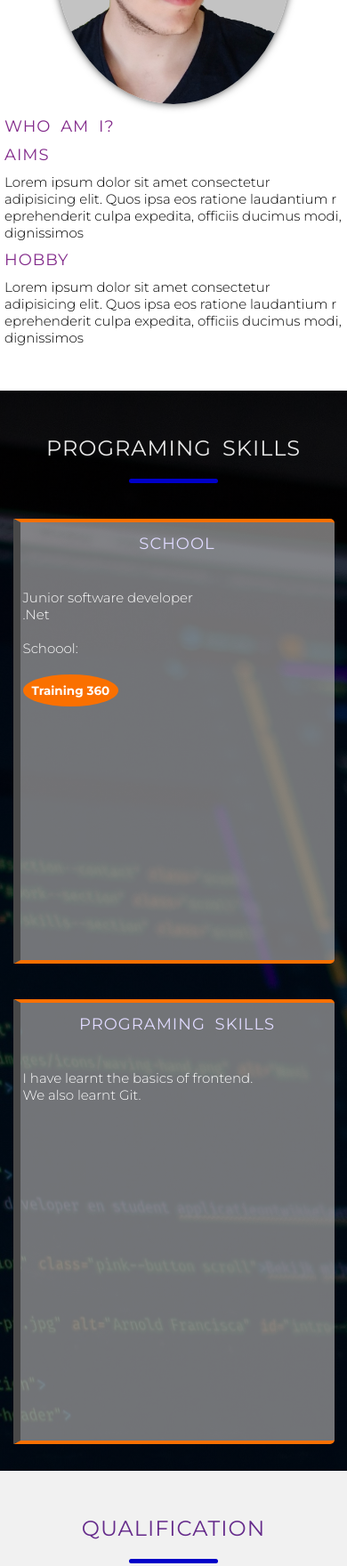
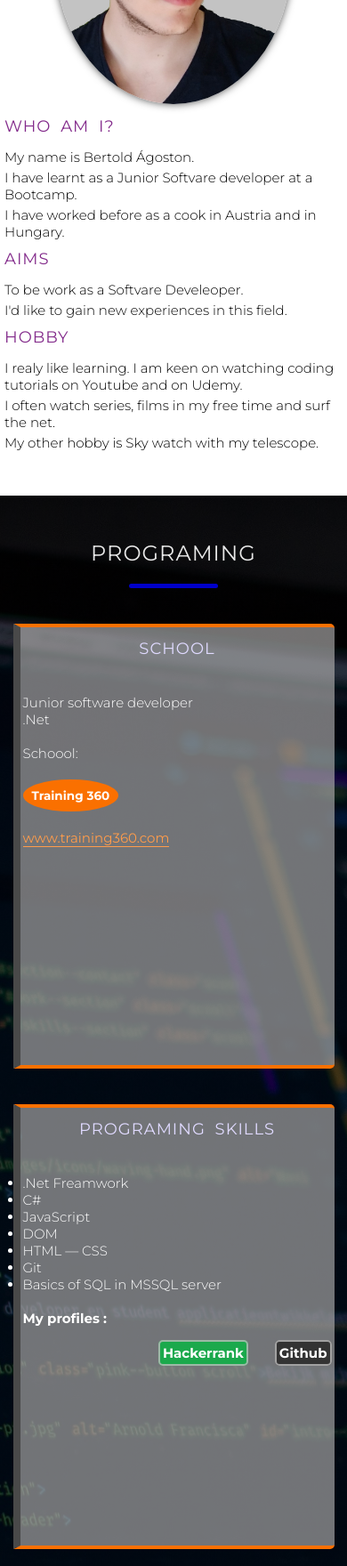
Before and after one commit to Berti222/own_projects, a plain HTML site: page portfolio/index.html in a window 390 px wide. Shown: the part 1180-2940 px from the top of the page at 89% size. Drawn offline with nearby package versions, Linux system fonts and the light colour scheme.

Commit message:
feat: portfolio website - filled with contant

```diff
--- a/portfolio/css/queries.css
+++ b/portfolio/css/queries.css
@@ -16,7 +16,7 @@
     }
 }
 
-@media only screen and (max-width: 1025px){
+@media only screen and (max-width: 1024px){
     .span-1-of-2 {
         padding: 0 10px;
     }
@@ -32,7 +32,34 @@
         padding: 20px;
         width: 100%;
         max-width: 450px;
-        height: 450px;
+        height: 400px;
+    }
+
+    .programing-divs a:link,
+    .programing-divs a:visited,
+    .programing-divs a:active,
+    .programing-divs a:hover{
+        color: rgb(255, 156, 75);
+        border-bottom: 1px solid rgb(255, 156, 75);
+    }
+    .github a:link,
+    .github a:visited,
+    .github a:hover,
+    .github a:active {
+        color:#fff;
+        font-weight: 600;
+        background-color: #333;
+        border: 2px solid rgba(189, 189, 189, 0.8);
+    }
+
+    .hackerrank a:link,
+    .hackerrank a:visited,
+    .hackerrank a:hover,
+    .hackerrank a:active{
+        color: #fff;
+        font-weight: 600;
+        background-color: #1ba94c;
+        border: 2px solid rgba(189, 189, 189, 0.8);
     }
 
     /* nav links   -------------- */
@@ -65,9 +92,12 @@
 @media only screen and (max-width: 860px){
 
     /*  Programing section --- */
+    .main-nav{
+        font-size: 90%;
+    }
 
     .programing-divs {
-        height: 500px;
+        height: 400px;
     }
 }
 
@@ -137,6 +167,7 @@
         display: none;
     }
     .main-nav {
+        font-size: 100%;
         float: none;
         list-style: none;
         margin-top: 20px;
@@ -164,7 +195,7 @@
         margin: 20px auto;
         padding: 20px;
         width: 430px;
-        height: 450px;
+        height: 350px;
     }
 
      /*  Education ---  */
@@ -189,10 +220,6 @@
         position: relative;
     }
     .working img{
-        /* width: 50%;
-        margin-top: 10px;
-        margin-bottom: 10px;
-        align-content: center; */
         display: none;
     }
 
--- a/portfolio/css/style.css
+++ b/portfolio/css/style.css
@@ -129,10 +129,6 @@ section {
     position: relative;
 }
 
-/* .experiences-section {
-    margin-top: 50px;
-} */
-
 /*-------------  Links --------------*/
 a:link,
 a:visited {
@@ -191,7 +187,6 @@ nav a .la {
     top: 0;
     left: 0;
     width: 100%;
-    /* background-color: rgba(0, 122, 204, 0.96); */
     background-image: linear-gradient(to right, rgba(0, 122, 204, 0.96), rgba(115, 199, 255, 0.96));
     box-shadow: 0 1px 2px rgb(173, 173, 173);
     z-index: 100;
@@ -258,6 +253,10 @@ nav a .la {
     margin-top: 130px;
 }
 
+.about-me-content p{
+    padding-top: 4px;
+}
+
 /* Education section*/
 
 .edu-ul{
@@ -312,14 +311,8 @@ nav a .la {
     background-color: rgb(120, 51, 167);
     color: #fff;
 }
+
 /*-------- Working Section  -----------*/
-
-/* .experiences-section>div {
-    border-left: 8px solid rgb(120, 51, 167);
-    border-right: 8px solid rgb(120, 51, 167);
-    border-radius: 150px;
-    margin-left: 40px;
-}*/
 
 .working img{
     width: 85%;
@@ -334,13 +327,6 @@ nav a .la {
 
 .working ul li {
     position: relative;
-    /* background-color: rgba(175, 174, 174,0.6);
-    padding: 10px;
-    border-radius: 5px;
-    border-top: 13px solid #ff3a2c;
-    width: 400px;
-    margin-top: 20px;
-    color: red; */
 }
 .working ul li i {
     position: absolute;
@@ -385,9 +371,6 @@ nav a .la {
     width: 100%;
 }
 
-/* .training360 {
-    text-align: center;
-} */
 .training360 p {
     display: inline-block;
     color: #fff;
@@ -410,6 +393,61 @@ nav a .la {
     border-bottom: 4px solid rgb(250, 112, 0);
 }
 
+.programing-divs a:visited,
+.programing-divs a:link{
+    text-decoration: none;
+    color: rgb(189, 189, 189);
+    font-weight: 400;
+    border-bottom: 1px solid transparent;
+    transition: color 0.3s, border-bottom 0.3s;
+}
+
+.programing-divs a:active,
+.programing-divs a:hover{
+    color: rgb(255, 156, 75);
+    border-bottom: 1px solid rgb(255, 156, 75);
+}
+
+
+/* My profiles   ------------*/
+
+.my-profiles h4 {
+    margin-bottom: 20px;
+}
+
+.my-profiles ul {
+    list-style-type: none;
+}
+
+.my-profiles ul li{
+    float: right;
+    margin-left: 30px;
+}
+
+.github a:link,
+.github a:visited,
+.hackerrank a:link,
+.hackerrank a:visited{
+    border: 2px solid rgb(189, 189, 189);
+    padding: 3px;
+    border-radius: 5px;
+    background-color: none;
+    transition: border 0.3s, background-color 0.3s, color 0.3s;
+}
+
+.github a:active,
+.github a:hover{
+    color:#fff;
+    background-color: #333;
+    border: 2px solid #333;
+}
+
+.hackerrank a:active,
+.hackerrank a:hover {
+    color: #fff;
+    background-color: #1ba94c;
+    border: 2px solid #1ba94c;
+}
 /*-------------   Footer Section  ----------------*/
 
 footer {
--- a/portfolio/index.html
+++ b/portfolio/index.html
@@ -29,7 +29,7 @@
                 <ul class="main-nav">
                     <li><i class="la la-user-circle"></i></li>
                     <li><a href="#about-me">About Me</a></li>
-                    <li><a href="#skills">Skills</a></li>
+                    <li><a href="#programing">Programing</a></li>
                     <li><a href="#qualifications">Qualification</a></li>
                     <li><a href="#experiences">Previous Experiences</a></li>
                 </ul>
@@ -48,31 +48,31 @@
             <div class="col span-1-of-2 profile-picture-div">
                 <img src="img/profile-picture2.jpg" alt="Profile picture" class="profile-picture">
             </div>
-            <div class="col span-1-of-2">
-                <h3>Who am I?</h3>
-
-
-                </ul>
+            <div class="col span-1-of-2 about-me-content">
+                <div>
+                    <h3>Who am I?</h3>
+                    <p>My name is Bertold Ágoston.</p>
+                    <p>I have learnt as a Junior Softvare developer at a Bootcamp.</p>
+                    <p>I have worked before as a cook in Austria and in Hungary.</p>
+                </div>
                 <div>
                     <h3>Aims</h3>
-                    <p>Lorem ipsum dolor sit amet
-                        consectetur adipisicing elit. Quos ipsa eos ratione laudantium r
-                        eprehenderit culpa expedita, officiis ducimus modi, dignissimos</p>
+                    <p>To be work as a Softvare Develeoper.</p>
+                    <p>I'd like to gain new experiences in this field.</p>
 
                 </div>
                 <div>
                     <h3>Hobby</h3>
-                    <p>Lorem ipsum dolor sit amet
-                        consectetur adipisicing elit. Quos ipsa eos ratione laudantium r
-                        eprehenderit culpa expedita, officiis ducimus modi, dignissimos</p>
-
+                    <p>I realy like learning. I am keen on watching coding tutorials on Youtube and on Udemy.</p>
+                    <p>I often watch series, films in my free time and surf the net.</p>
+                    <p>My other hobby is Sky watch with my telescope.</p>
                 </div>
             </div>
         </div>
     </section>
 
-    <section class="programing" id="skills">
-        <h2>programing Skills</h2>
+    <section class="programing" id="programing">
+        <h2>programing</h2>
         <div class="row">
             <div class="col span-1-of-2">
                 <div class="programing-divs">
@@ -86,15 +86,31 @@
                             Training 360
                         </p>
                     </div>
-
+                    <p><a href="https://www.training360.com" target="_blank">www.training360.com</a></p>
                 </div>
             </div>
             <div class="col span-1-of-2">
                 <div class="programing-divs">
                     <h3>Programing Skills</h3>
-                    <p>I have learnt the basics of frontend.</p>
-                    <p>We also learnt Git.</p>
-
+                    <div>
+                        <ul>
+                            <li>.Net Freamwork</li>
+                            <li>C#</li>
+                            <li>JavaScript</li>
+                            <li>DOM</li>
+                            <li>HTML &mdash; CSS</li>
+                            <li>Git</li>
+                            <li>Basics of SQL in MSSQL server</li>
+                        </ul>
+                    </div>
+                    <br>
+                    <div class="my-profiles">
+                        <h4>My profiles :</h4>
+                        <ul>
+                            <li class="github"><a href="https://github.com/berti222" target="_blank">Github</a></li>
+                            <li class="hackerrank"><a href="https://Hackerrank.com/agostonbertold" target="_blank">Hackerrank</a></li>
+                        </ul>
+                    </div>
                 </div>
 
             </div>
@@ -114,13 +130,6 @@
             <div class="col span-1-of-2 edu-class">
                 <h3>Schools</h3>
                 <ul class="edu-ul">
-                    <!-- <li><i class="la la-graduation-cap"></i>
-                        <dl>
-                            <dt>Elementary School Pacsa</dt>
-                            <dd>1997-2005</dd>
-                        </dl>
-                    </li>
-                    -->
                     <li><i class="la la-graduation-cap"></i>
                         <dl>
                             <dt>VSZK Keszthely - Graduation</dt>
@@ -171,7 +180,7 @@
     <section class="blue-line"></section>
 
     <section class="experiences-section">
-        <h2>Previous Experiences</h2>
+        <h2>Previous Experiences as Cook</h2>
         <div class="row">
             <div class="working">
                 <div class="col span-1-of-2">
```
